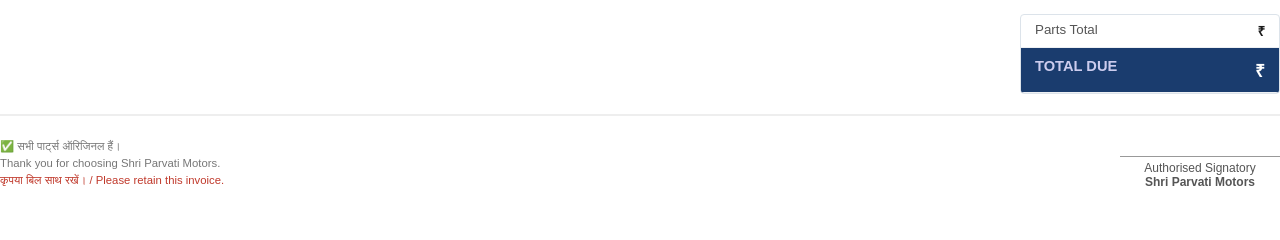
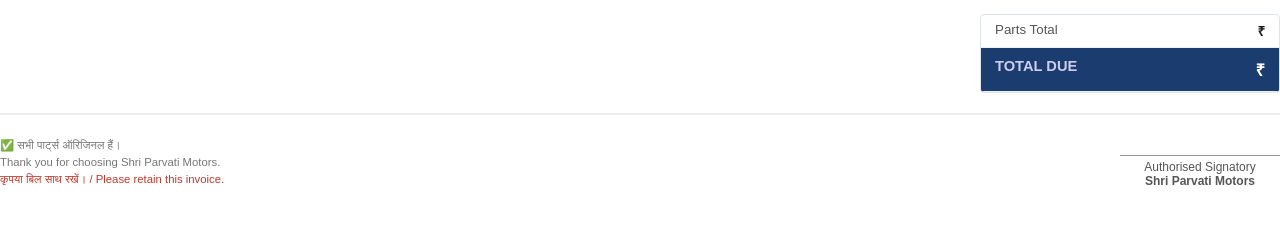
Before and after one commit to Deepakmaheshvari7/garage-system, a Python web app: template backend/app/templates/invoice.html in a window 1280 px wide. Shown: the part 307-547 px from the top of the page. Run offline with Jinja, Linux system fonts and the light colour scheme; the template is opened without the code that fills it, so the values that code supplies are empty.

Commit message:
Fix invoice PDF: prevent Grand Total amount from wrapping to next line

```diff
--- a/backend/app/templates/invoice.html
+++ b/backend/app/templates/invoice.html
@@ -202,7 +202,7 @@
         margin-bottom: 20px;
       }
       .totals {
-        width: 260px;
+        width: 300px;
         border: 1px solid #dce3ea;
         border-radius: 4px;
         overflow: hidden;
@@ -216,9 +216,14 @@
       }
       .totals .t-row .t-label {
         color: #555;
+        white-space: nowrap;
       }
       .totals .t-row .t-value {
         font-weight: bold;
+        white-space: nowrap;
+        flex-shrink: 0;
+        padding-left: 16px;
+        text-align: right;
       }
       .totals .t-row.grand {
         background: #1a3c6e;
@@ -232,8 +237,10 @@
       }
       .totals .t-row.grand .t-value {
         color: white;
-        font-size: 13pt;
+        font-size: 12.5pt;
         font-weight: bold;
+        white-space: nowrap;
+        flex-shrink: 0;
       }
 
       /* ── Footer ── */
```
